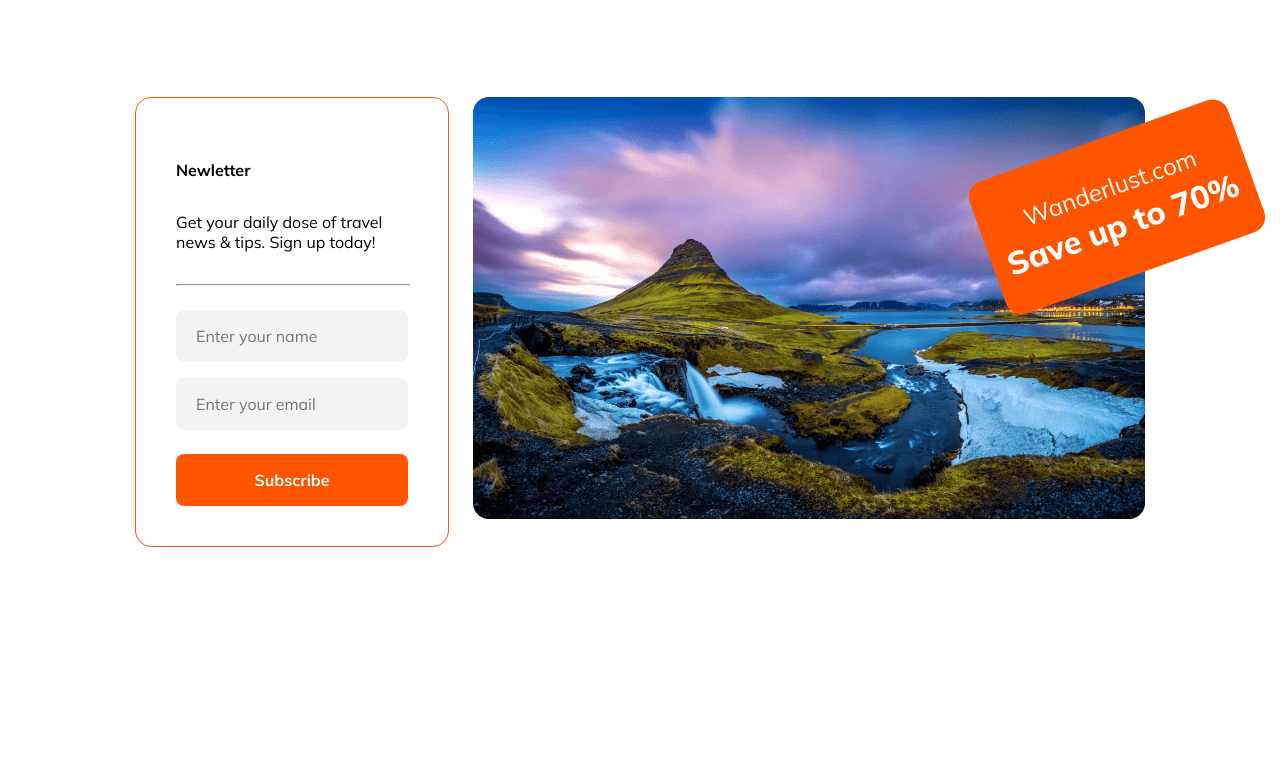
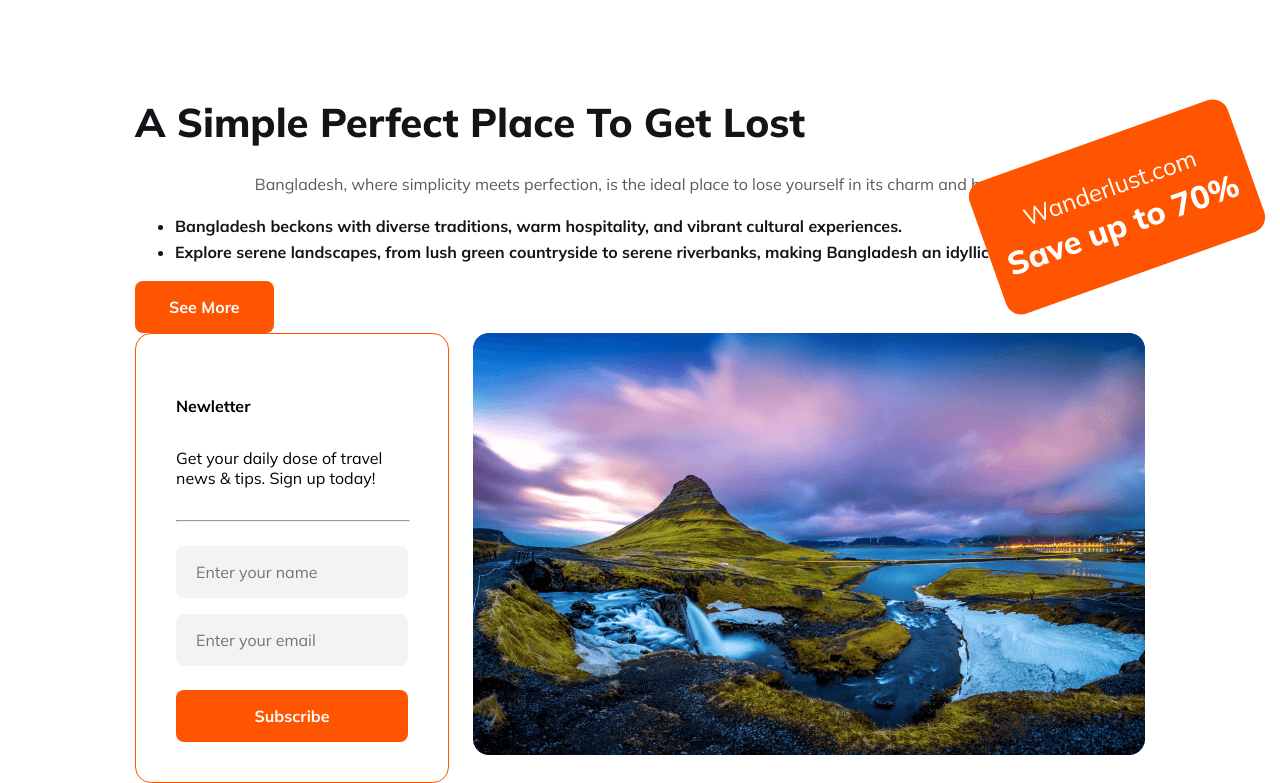
Before and after one commit to MiM1303/Assignment-2, a plain HTML site: page index.html in a window 1280 px wide. Shown: the part 3589-4372 px from the top of the page. Before the commit the page ends 4136 px from the top, so only its background shows below. Drawn offline with Linux system fonts and the light colour scheme.

Commit message:
created promotion contents

```diff
--- a/index.html
+++ b/index.html
@@ -180,6 +180,28 @@
     </section>
     <!-- WHY US SECTION END -->
 
+    <!-- PROMOTION SECTION START -->
+
+    <section class="promotion-container">
+        <div class="promotion-content">
+            <h3 class="section-title">
+                A Simple Perfect Place To Get Lost
+            </h3>
+            <p class="common-text">
+                Bangladesh, where simplicity meets perfection, is the ideal place to lose yourself in its charm and beauty.
+            </p>
+            <ul>
+                <li>Bangladesh beckons with diverse traditions, warm hospitality, and vibrant cultural experiences.</li>
+                <li>Explore serene landscapes, from lush green countryside to serene riverbanks, making Bangladesh an idyllic escape.</li>
+            </ul>
+            <button class="btn-primary">
+                See More
+            </button>
+        </div>
+    </section>
+
+    <!-- PROMOTION SECTION END -->
+
     <!-- NEWSLETTER SECTION START -->
 
     <section class="newsletter-container">
--- a/styles/styles.css
+++ b/styles/styles.css
@@ -301,6 +301,18 @@
         line-height: 26px;
      }
 
+     /* PROMOTION SECTION STYLES */
+     /* .promotion-container .common-text{
+        text-align: left;
+     } */
+
+     .promotion-container li{
+        color: #131318;
+        font-size: 1rem;
+        font-weight: 700;
+        line-height: 26px; /* 162.5% */
+     }
+
      /* NEWSLETTER STYLES */
 
      .newsletter-container{
```
